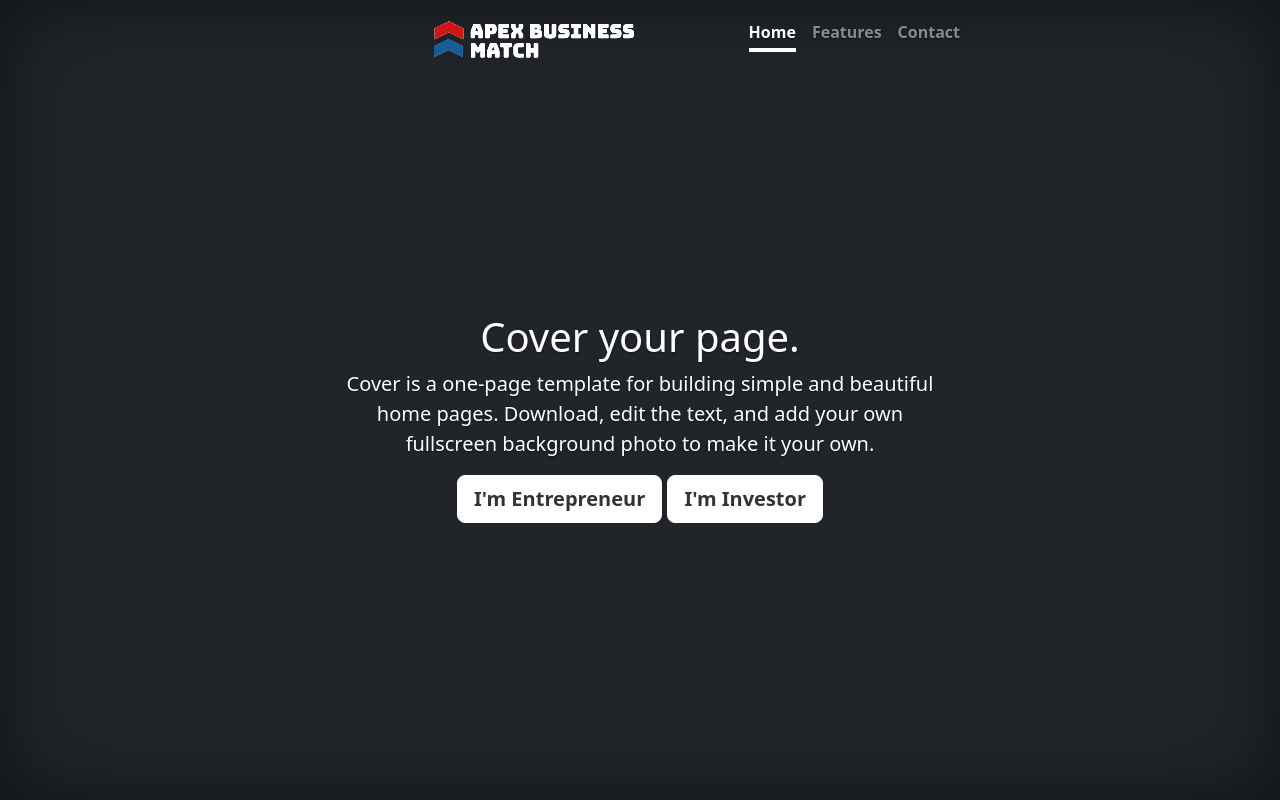
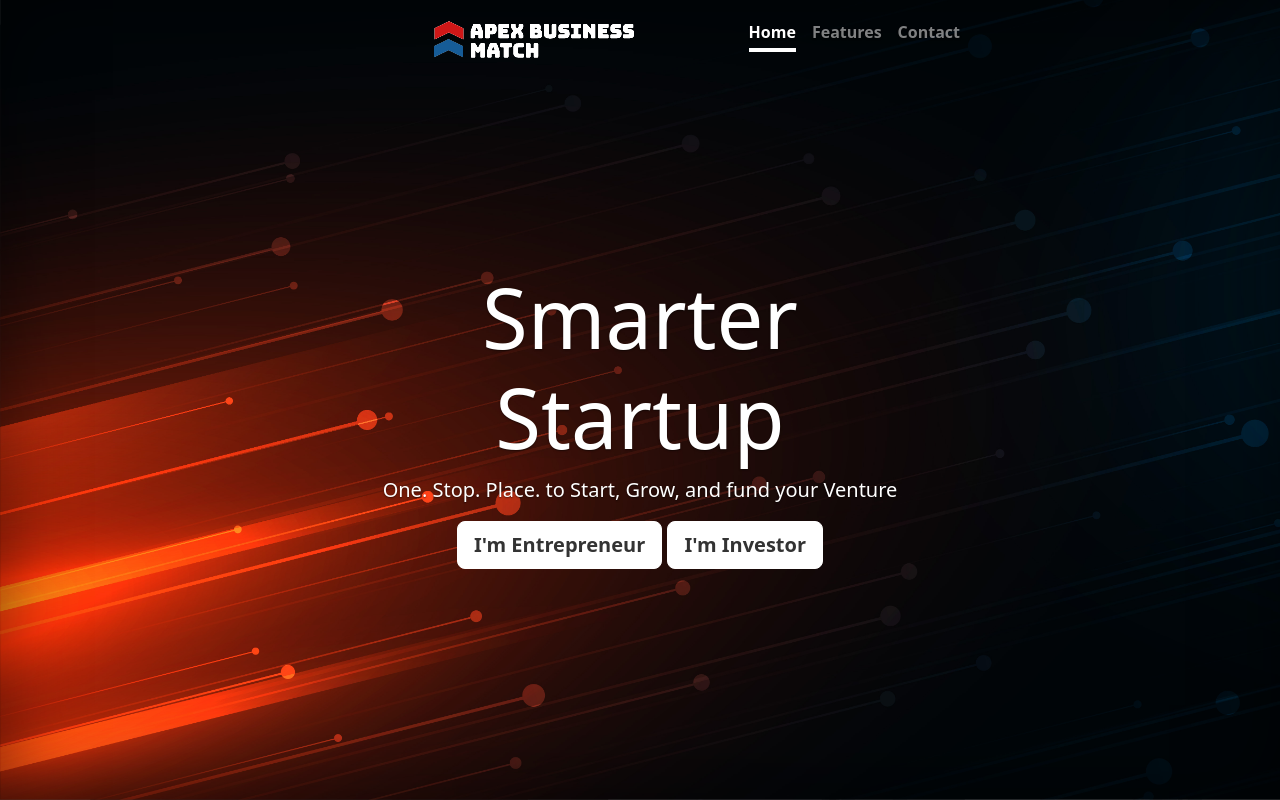
Before and after one commit to namanjain2001-code/Apex-business-match, a PHP site: page /JOB-PORTAL/ in a window 1280 px wide. Run offline with PHP 8.4, Linux system fonts and the light colour scheme; some libraries are stand-ins or nearby versions.

Commit message:
change bg images

```diff
--- a/index.css
+++ b/index.css
@@ -17,7 +17,8 @@
 body {
   text-shadow: 0 0.05rem 0.1rem rgba(0, 0, 0, 0.5);
   box-shadow: inset 0 0 5rem rgba(0, 0, 0, 0.5);
-  /* background-image: url(./index-bg.jpg); */
+  background-image: url(./index-bakdrop.jpg);
+  background-size: cover;
 }
 
 .cover-container {
--- a/index.html
+++ b/index.html
@@ -88,8 +88,8 @@
   </header>
 
   <main class="px-3">
-    <h1>Cover your page.</h1>
-    <p class="lead">Cover is a one-page template for building simple and beautiful home pages. Download, edit the text, and add your own fullscreen background photo to make it your own.</p>
+    <h1 style="font-size: 5.2em;">Smarter Startup</h1>
+    <p class="lead">One. Stop. Place. to Start, Grow, and fund your Venture </p>
     <p class="lead">
       <a href="signup.html" class="btn btn-lg btn-secondary fw-bold border-white bg-white">I'm Entrepreneur</a>
       <a href="signup.html" class="btn btn-lg btn-secondary fw-bold border-white bg-white">I'm Investor</a>
--- a/invest.html
+++ b/invest.html
@@ -25,6 +25,9 @@
     <link href="bootstrap.min.css" rel="stylesheet" />
 
     <style>
+      body{
+        background-image: url(./bg3.jpg) !important;
+      }
       .bd-placeholder-img {
         font-size: 1.125rem;
         text-anchor: middle;
--- a/investor.html
+++ b/investor.html
@@ -25,6 +25,10 @@
     <link href="bootstrap.min.css" rel="stylesheet" />
 
     <style>
+      body{
+        background-image: url(./bg3.jpg) !important;
+
+      }
       .bd-placeholder-img {
         font-size: 1.125rem;
         text-anchor: middle;
```
Also changed, not shown: bg2.jpg (added), bg3.jpg (added), index-bakdrop.jpg (added), 1 other file.
